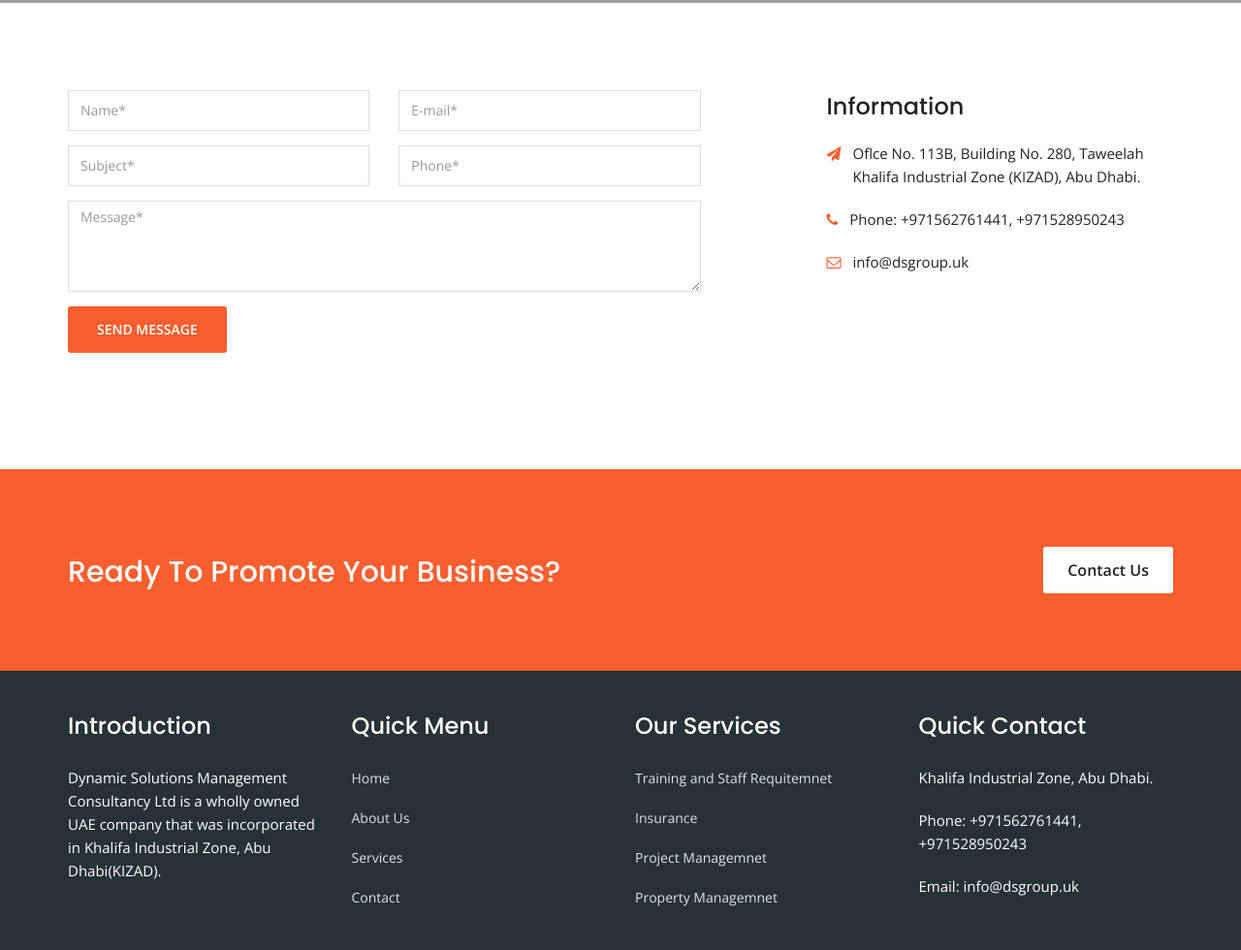
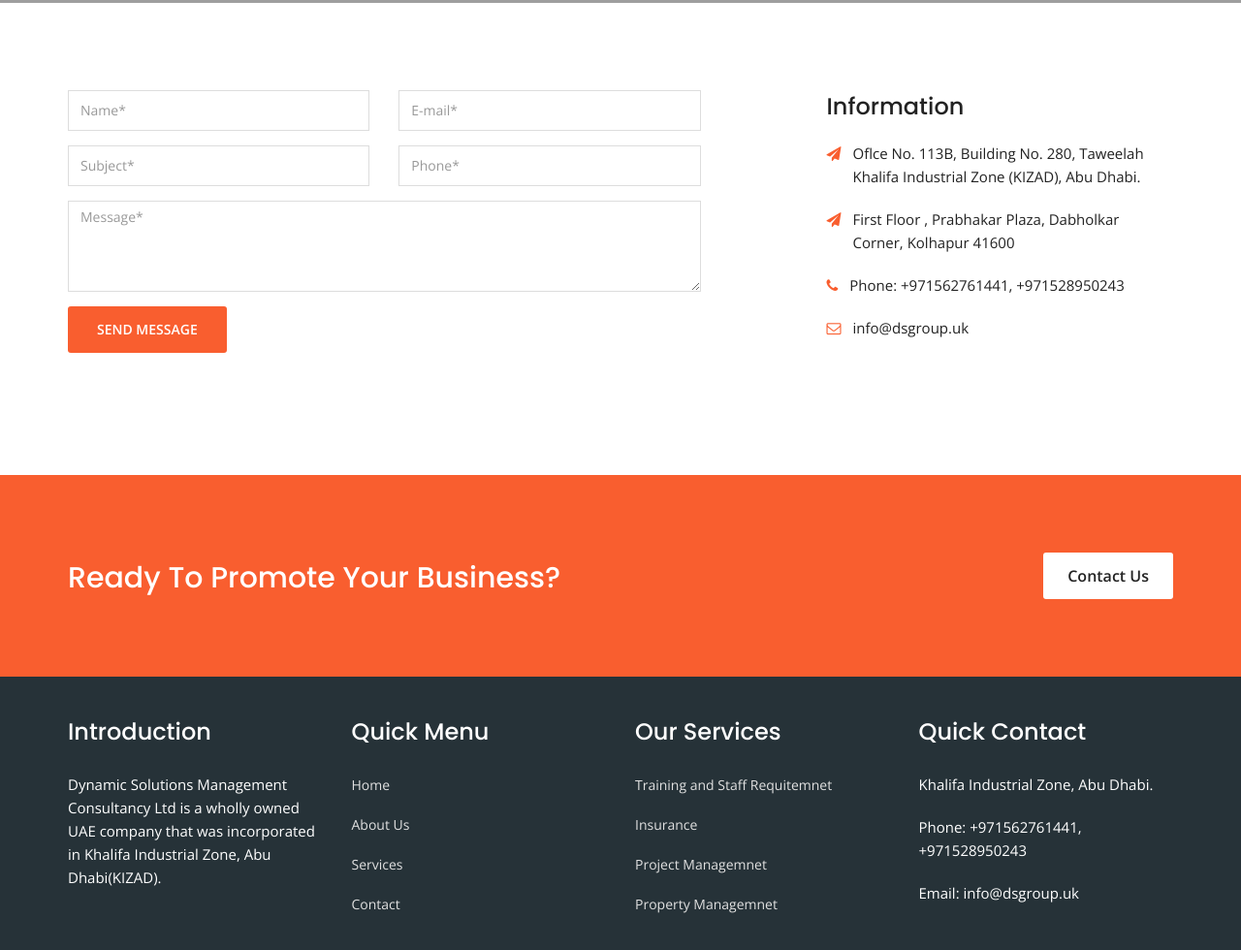
Before and after one commit to DeveshChau/dsgroup, a plain HTML site: page contact.html in a window 1280 px wide. Shown: the part 846-1826 px from the top of the page at 97% size. Drawn offline with nearby package versions, Linux system fonts and the light colour scheme; some packages are replaced by stand-ins of ours; grey boxes are pictures that could not be loaded.

Commit message:
update address

```diff
--- a/contact.html
+++ b/contact.html
@@ -194,6 +194,8 @@
                                 <ul>
                                     <li><i class="fa fa-paper-plane" aria-hidden="true"></i>Oflce No. 113B, Building No. 280, Taweelah
 Khalifa Industrial Zone (KIZAD), Abu Dhabi.</li>
+<li><i class="fa fa-paper-plane" aria-hidden="true"></i>First Floor , Prabhakar Plaza, Dabholkar Corner, Kolhapur 41600</li>
+
                                     <li><i class="fa fa-phone" aria-hidden="true"></i>Phone: +971562761441, +971528950243</li>
                                     <li><i class="fa fa-envelope-o" aria-hidden="true"></i>info@dsgroup.uk</li>
 
```
